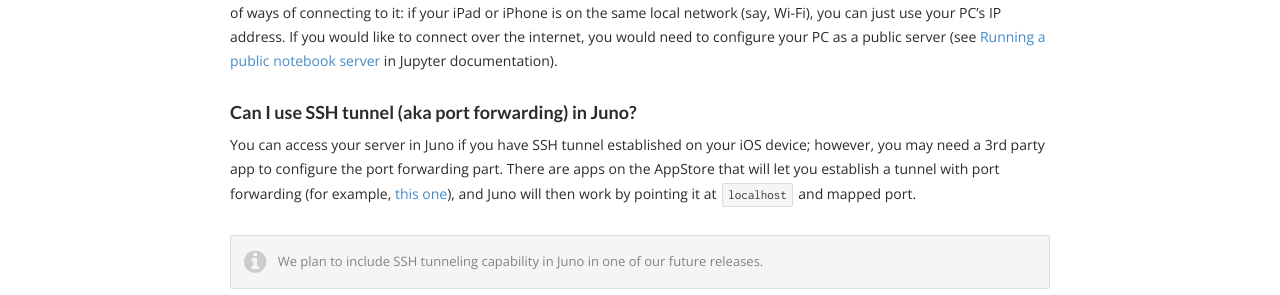
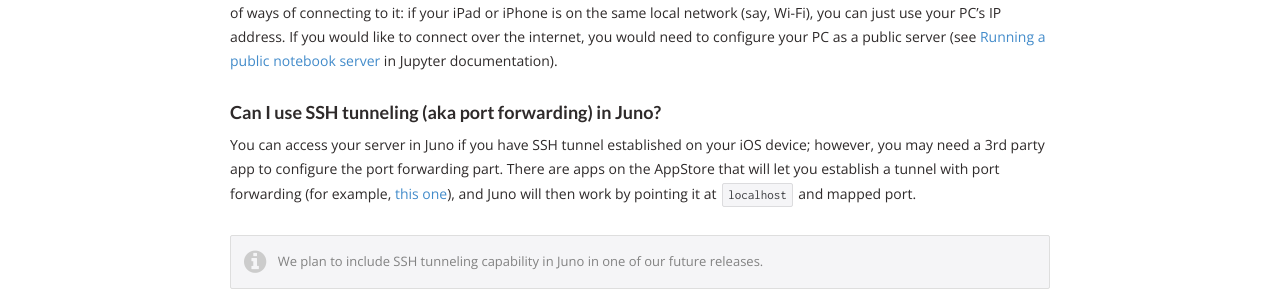
Before and after one commit to test-juno-sh/juno-website-test, a Jekyll site: the page built from _posts/2017-09-01-faq.markdown, in a window 1280 px wide and 900 px high, scrolled down 414 px. Shown: the part 159-454 px from the top of the window. Built offline with Jekyll 4.4.1, drawn with Linux system fonts in a browser that asks for light colours; nearby versions of some CDN libraries.

Commit message:
Update 2017-09-01-faq.markdown

```diff
--- a/_posts/2017-09-01-faq.markdown
+++ b/_posts/2017-09-01-faq.markdown
@@ -17,7 +17,7 @@
 #### Can I use my home PC as a Jupyter server?
 Yes, absolutely! Your PC will need to be switched on and accessible to your iOS device at all times though. There are a couple of ways of connecting to it: if your iPad or iPhone is on the same local network (say, Wi-Fi), you can just use your PC's IP address. If you would like to connect over the internet, you would need to configure your PC as a public server (see [Running a public notebook server](http://jupyter-notebook.readthedocs.io/en/stable/public_server.html#running-a-public-notebook-server){:target="_blank"} in Jupyter documentation).
 
-#### Can I use SSH tunnel (aka port forwarding) in Juno?
+#### Can I use SSH tunneling (aka port forwarding) in Juno?
 You can access your server in Juno if you have SSH tunnel established on your iOS device; however, you may need a 3rd party app to configure the port forwarding part. There are apps on the AppStore that will let you establish a tunnel with port forwarding (for example, [this one](https://itunes.apple.com/app/ssh-tunnel/id1260223542?mt=8){:target="_blank"}), and Juno will then work by pointing it at `localhost` and mapped port.
 
 {:refdef: .notice}
```
